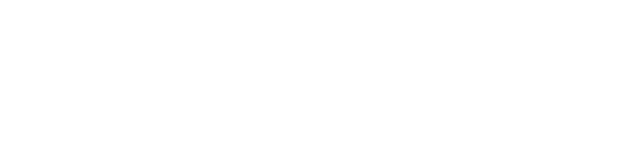
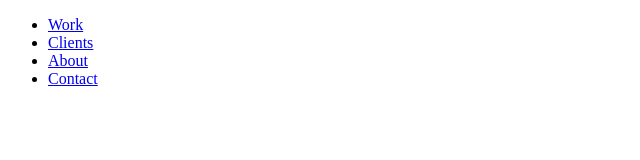
Before and after one commit to Akhand6886/Akhand6886.github.io, a plain HTML site: page index.html in a window 1280 px wide. Shown: the whole page, without its empty margins (0-640 px from the left). Drawn offline with Linux system fonts and the light colour scheme.

Commit message:
added menu

```diff
--- a/index.html
+++ b/index.html
@@ -25,7 +25,21 @@
 </head>
 
 <body>
-
+<header class="header" role="banner" id="">
+    <div class="row">
+        <nav class="nav" role="navigation">
+            <ul class="nav__items">
+                <li class="nav__item"><a href="#work" class="nav__link">Work</a></li>
+                <li class="nav__item"><a href="#clients" class="nav__link">Clients</a></li>
+                <li class="nav__item">
+                    <a href="#about" class="nav__link">About</a>
+                </li>
+                <li class="nav__item">
+                    <a href="#contact" class="nav__link">Contact</a>
+                </li>
+            </ul>
+        </nav>
+    </div>
 
 </body>
 
```
